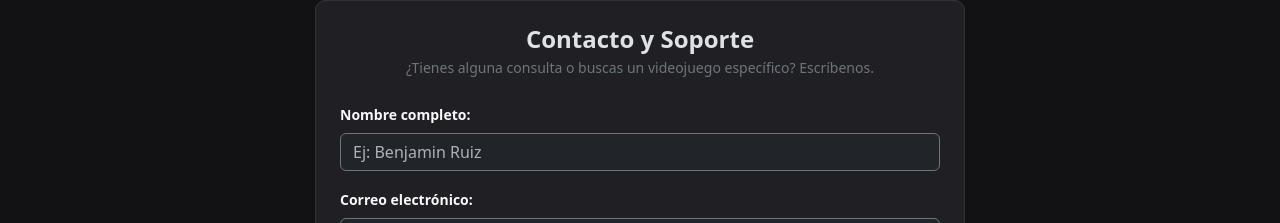
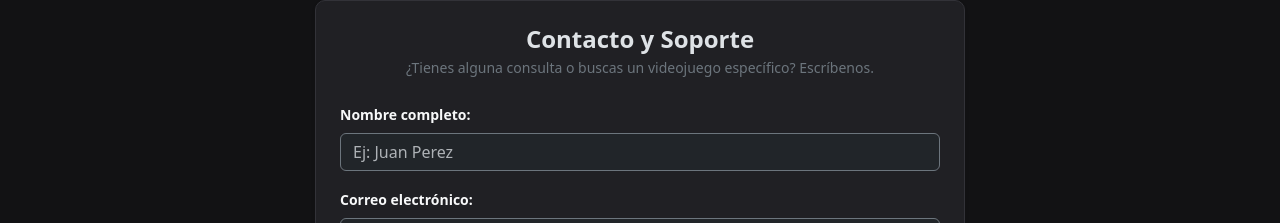
Before and after one commit to BenjaminRuiz141/JuegiStore, a React (Vite) app: page / in a window 1280 px wide. Shown: the part 2063-2286 px from the top of the page. Built offline with nearby package versions, Linux system fonts and the light colour scheme.

Commit message:
feat: cambio placeholder

```diff
--- a/src/components/Contacto.jsx
+++ b/src/components/Contacto.jsx
@@ -118,10 +118,9 @@ function Contacto() {
               type="text"
               id="nombre"
               name="nombre"
-              className={`form-control bg-dark text-light border-secondary ${
-                errores.nombre ? 'is-invalid' : ''
-              }`}
-              placeholder="Ej: Benjamin Ruiz"
+              className={`form-control bg-dark text-light border-secondary ${errores.nombre ? 'is-invalid' : ''
+                }`}
+              placeholder="Ej: Juan Perez"
               value={formulario.nombre}
               onChange={handleChange}
             />
@@ -139,9 +138,8 @@ function Contacto() {
               type="email"
               id="email"
               name="email"
-              className={`form-control bg-dark text-light border-secondary ${
-                errores.email ? 'is-invalid' : ''
-              }`}
+              className={`form-control bg-dark text-light border-secondary ${errores.email ? 'is-invalid' : ''
+                }`}
               placeholder="nombre@ejemplo.com"
               value={formulario.email}
               onChange={handleChange}
@@ -160,9 +158,8 @@ function Contacto() {
               id="mensaje"
               name="mensaje"
               rows="4"
-              className={`form-control bg-dark text-light border-secondary ${
-                errores.mensaje ? 'is-invalid' : ''
-              }`}
+              className={`form-control bg-dark text-light border-secondary ${errores.mensaje ? 'is-invalid' : ''
+                }`}
               placeholder="Escribe tu consulta o duda sobre algún videojuego..."
               value={formulario.mensaje}
               onChange={handleChange}
```
